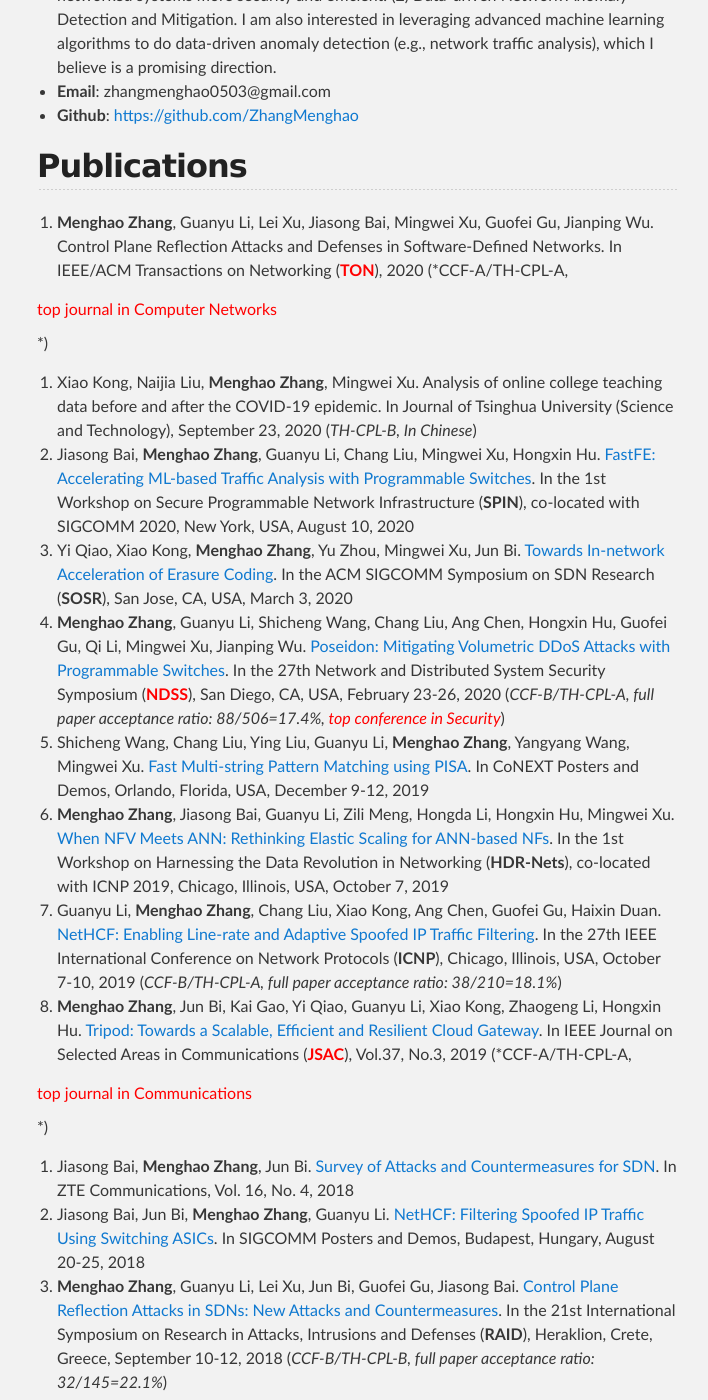
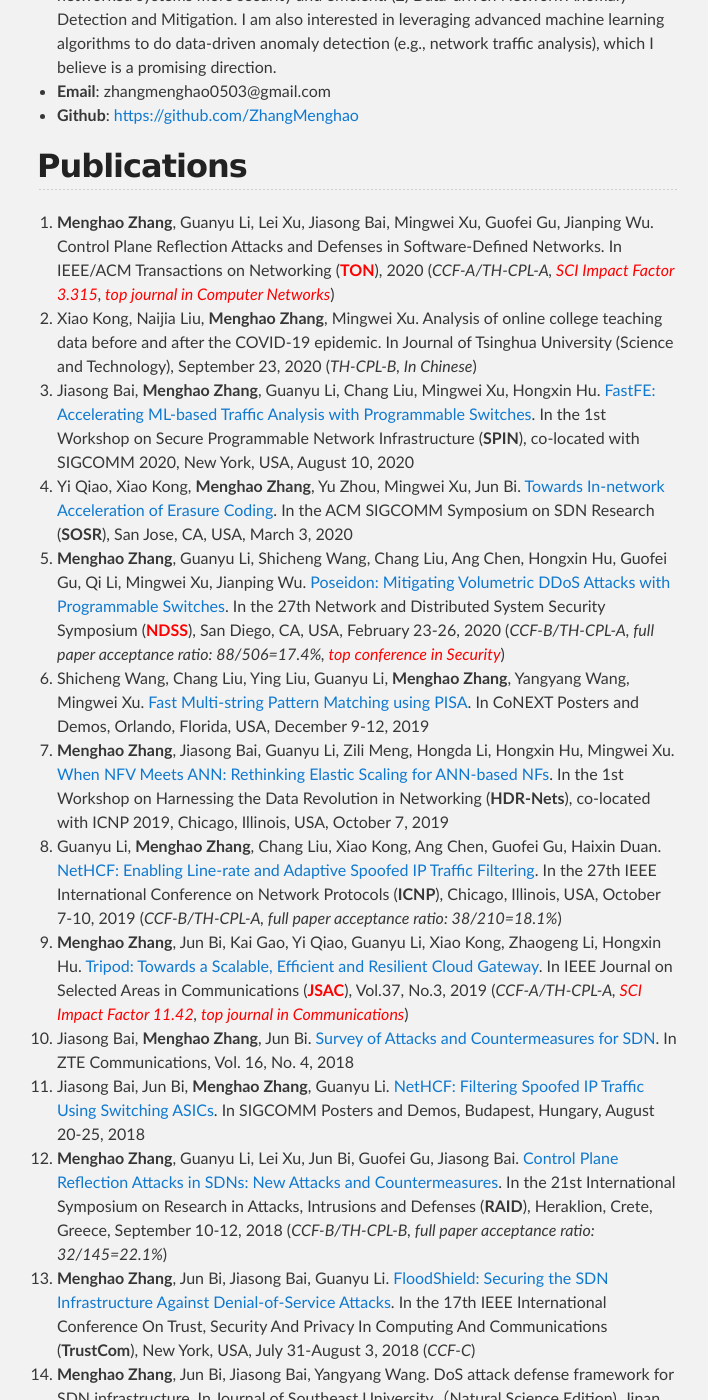
Before and after one commit to zhangmenghao/zhangmenghao.github.io, a Jekyll site: the page built from index.md, in a window 1280 px wide and 1400 px high, scrolled down 837 px. Shown: the whole window, without its empty margins (283-991 px from the left). Built offline with Jekyll 4.4.1, drawn with Linux system fonts in a browser that asks for light colours.

Commit message:
Update sci impact

```diff
--- a/index.md
+++ b/index.md
@@ -18,9 +18,7 @@
 
 ## Publications
 
-15. __Menghao Zhang__, Guanyu Li, Lei Xu, Jiasong Bai, Mingwei Xu, Guofei Gu, Jianping Wu. Control Plane Reflection Attacks and Defenses in Software-Defined Networks. In IEEE/ACM Transactions on Networking (**<font color='red'>TON</font>**), 2020 (*CCF-A/TH-CPL-A,
-<!-- <font color='red'>SCI Impact Factor 4.800</font>, -->
-<font color='red'>top journal in Computer Networks</font>*)
+15. __Menghao Zhang__, Guanyu Li, Lei Xu, Jiasong Bai, Mingwei Xu, Guofei Gu, Jianping Wu. Control Plane Reflection Attacks and Defenses in Software-Defined Networks. In IEEE/ACM Transactions on Networking (**<font color='red'>TON</font>**), 2020 (*CCF-A/TH-CPL-A, <font color='red'>SCI Impact Factor 3.315</font>, <font color='red'>top journal in Computer Networks</font>*)
 14. Xiao Kong, Naijia Liu, __Menghao Zhang__, Mingwei Xu.
 Analysis of online college teaching data before and after the COVID-19 epidemic.
 <!-- COVID-19疫情前后高校在线教学数据分析 -->
@@ -45,9 +43,7 @@
 In the 27th IEEE International Conference on Network Protocols (**ICNP**), Chicago, Illinois, USA, October 7-10, 2019 (*CCF-B/TH-CPL-A, full paper acceptance ratio: 38/210=18.1%*)
 7. __Menghao Zhang__, Jun Bi, Kai Gao, Yi Qiao, Guanyu Li, Xiao Kong, Zhaogeng Li, Hongxin Hu.
 [Tripod: Towards a Scalable, Efficient and Resilient Cloud Gateway](./papers/jsac2019tripod.pdf).
-In IEEE Journal on Selected Areas in Communications (**<font color='red'>JSAC</font>**), Vol.37, No.3, 2019 (*CCF-A/TH-CPL-A,
-<!-- <font color='red'>SCI Impact Factor 11.42</font>, -->
-<font color='red'>top journal in Communications</font>*)
+In IEEE Journal on Selected Areas in Communications (**<font color='red'>JSAC</font>**), Vol.37, No.3, 2019 (*CCF-A/TH-CPL-A, <font color='red'>SCI Impact Factor 11.42</font>, <font color='red'>top journal in Communications</font>*)
 6. Jiasong Bai, __Menghao Zhang__, Jun Bi.
 [Survey of Attacks and Countermeasures for SDN](./papers/zte2018survey.pdf).
 In ZTE Communications, Vol. 16, No. 4, 2018
```
